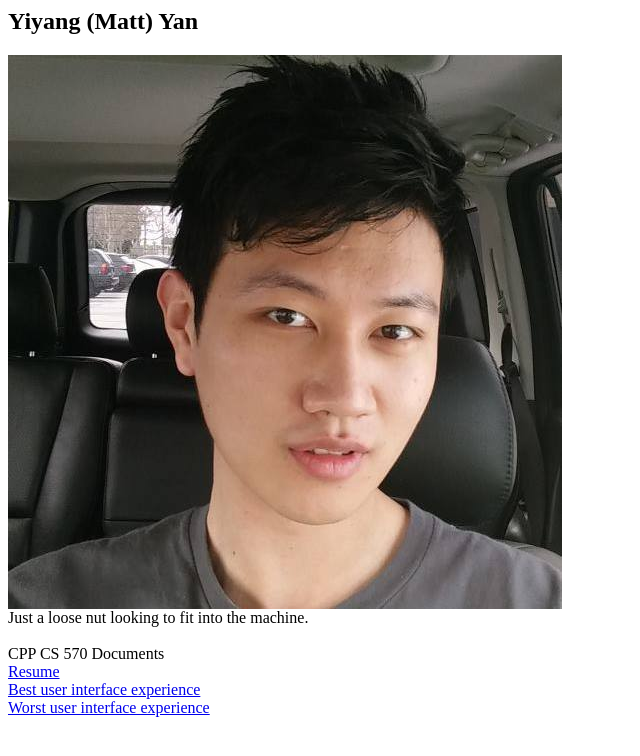
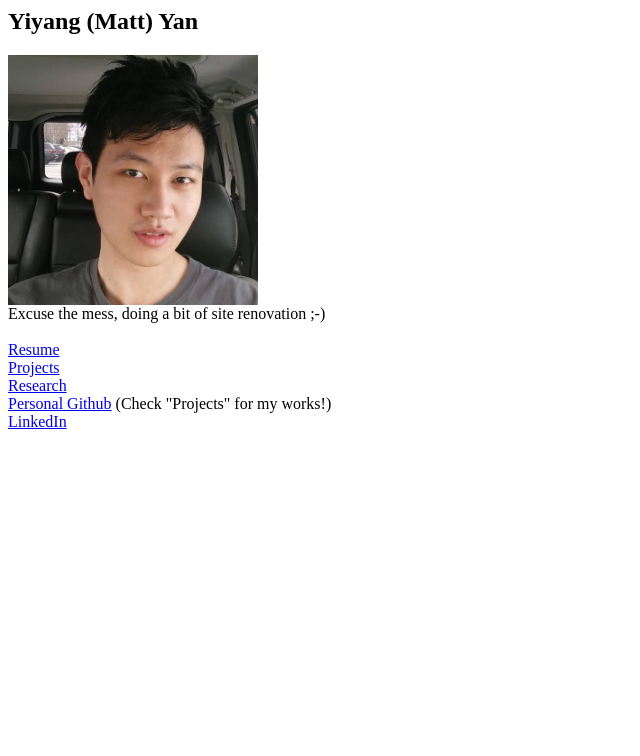
Before and after one commit to tried42long/tried42long.github.io, a plain HTML site: page index.html in a window 1280 px wide. Shown: the whole page, without its empty margins (0-640 px from the left). Drawn offline with Linux system fonts and the light colour scheme.

Commit message:
page update

```diff
--- a/index.html
+++ b/index.html
@@ -1,18 +1,20 @@
 <html>
 <h2>Yiyang (Matt) Yan</h2>
-<img src="profile.jpg"</img>
+<img src="profile.jpg"</img width="250">
 <br />
-Just a loose nut looking to fit into the machine.
+Excuse the mess, doing a bit of site renovation ;-)
 <br />
 <br />
 
 <div>
-CPP CS 570 Documents
+<a href="YanResume11-2017.pdf">Resume</a>
 <br />
-<a href="YanResume2017.pdf">Resume</a>
+<a href="contents/projects.html">Projects</a>
 <br />
-<a href="https://docs.google.com/document/d/1RL4ldgd3_Md_siRHRgpmY2VK3CaqsTrF2L79anzAXAg/edit?usp=sharing">Best user interface experience</a>
+<a href="contents/research.html">Research</a>
 <br />
-<a href="https://docs.google.com/document/d/1xIQOgZTHas-SE_k-f3J4xCnC2JjaWl-WtRkT9kd2Tho/edit?usp=sharing">Worst user interface experience</a>
+<a href="https://github.com/tried42long/">Personal Github</a> (Check "Projects" for my works!)
+<br />
+<a href="https://www.linkedin.com/in/matt-yan-b139b08a/">LinkedIn</a>
 </div>
 </html>
```
Also changed, not shown: contents/projects.html (added, +13 -0 lines), contents/research.html (added, +13 -0 lines), 2 other files.
